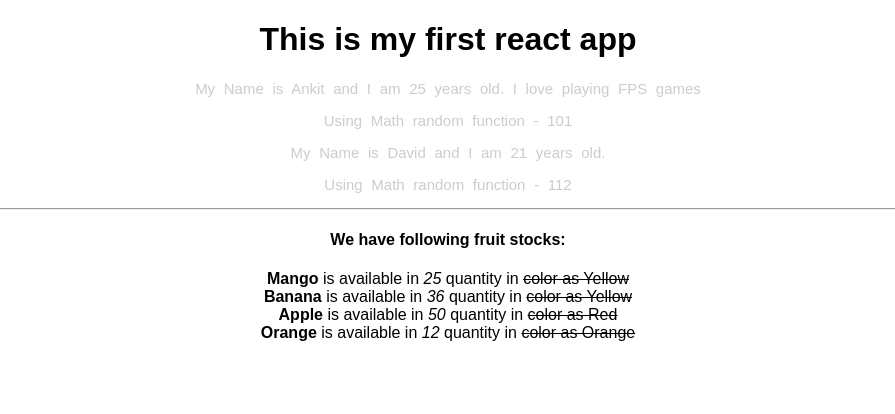
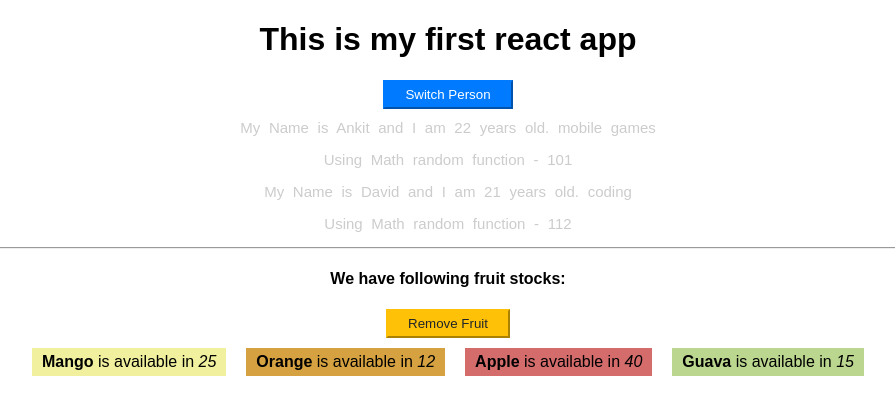
Before and after one commit to Gameonn/react-app, a React (Create React App) app: page / in a window 1280 px wide. Shown: the top 414 px of the page, without its empty margins (192-1087 px from the left). Built offline with nearby package versions, Linux system fonts and the light colour scheme.

Commit message:
use of state and setState

```diff
--- a/src/App.css
+++ b/src/App.css
@@ -1,3 +1,38 @@
 .App {
   text-align: center;
 }
+.App button {
+  padding: 5px 20px;
+  display: block;
+  text-align: center;
+  margin: auto;
+}
+
+.btn-primary {
+  color: #fff;
+  background-color: #007bff;
+  border-color: #007bff;
+}
+.btn-primary:hover {
+  color: #fff;
+  background-color: #0069d9;
+  border-color: #0062cc;
+}
+.btn-primary.focus,
+.btn-primary:focus {
+  box-shadow: 0 0 0 0.2rem rgba(0, 123, 255, 0.5);
+}
+.btn-warning {
+  color: #212529;
+  background-color: #ffc107;
+  border-color: #ffc107;
+}
+.btn-warning:hover {
+  color: #212529;
+  background-color: #e0a800;
+  border-color: #d39e00;
+}
+.btn-warning.focus,
+.btn-warning:focus {
+  box-shadow: 0 0 0 0.2rem rgba(255, 193, 7, 0.5);
+}
--- a/src/App.js
+++ b/src/App.js
@@ -4,28 +4,84 @@ import Fruit from "./Fruit/Fruit";
 import "./App.css";
 
 class App extends Component {
+  state = {
+    persons: [
+      { name: "Ankit", age: 22, hobby: "mobile games" },
+      { name: "David", age: 21, hobby: "coding" },
+    ],
+    fruits: [
+      { name: "Mango", color: "yellow", qty: 25 },
+      { name: "Orange", color: "orange", qty: 12 },
+      { name: "Apple", color: "red", qty: 40 },
+      { name: "Guava", color: "green", qty: 15 },
+    ],
+  };
+
+  switchPersonHandler = () => {
+    this.setState({
+      persons: [
+        { name: "Ankit2", age: 28, hobby: "mobile games" },
+        { name: "David2", age: 24, hobby: "coding" },
+      ],
+    });
+  };
+
+  changeFruitHandler = () => {
+    this.setState({
+      fruits: [
+        { name: "Mango", color: "yellow", qty: 25 },
+        { name: "Orange", color: "orange", qty: 12 },
+        { name: "grapes", color: "brown", qty: 40 },
+        { name: "Guava", color: "green", qty: 15 },
+      ],
+    });
+  };
+
   render() {
     return (
       <div className="App">
         <h1> This is my first react app </h1>
-        <Person name="Ankit" age="25">
-          I love playing FPS games
+        <button className="btn-primary" onClick={this.switchPersonHandler}>
+          Switch Person
+        </button>
+        <Person
+          name={this.state.persons[0].name}
+          age={this.state.persons[0].age}
+        >
+          {this.state.persons[0].hobby}
         </Person>
-        <Person name="David" age="21" />
+        <Person
+          name={this.state.persons[1].name}
+          age={this.state.persons[1].age}
+        >
+          {this.state.persons[1].hobby}
+        </Person>
+
         <hr />
         <h4>We have following fruit stocks:</h4>
-        <Fruit name="Mango" qty="25">
-          color as Yellow
-        </Fruit>
-        <Fruit name="Banana" qty="36">
-          color as Yellow
-        </Fruit>
-        <Fruit name="Apple" qty="50">
-          color as Red
-        </Fruit>
-        <Fruit name="Orange" qty="12">
-          color as Orange
-        </Fruit>
+        <button className="btn-warning" onClick={this.changeFruitHandler}>
+          Remove Fruit
+        </button>
+        <Fruit
+          name={this.state.fruits[0].name}
+          qty={this.state.fruits[0].qty}
+          color={this.state.fruits[0].color}
+        />
+        <Fruit
+          name={this.state.fruits[1].name}
+          qty={this.state.fruits[1].qty}
+          color={this.state.fruits[1].color}
+        />
+        <Fruit
+          name={this.state.fruits[2].name}
+          qty={this.state.fruits[2].qty}
+          color={this.state.fruits[2].color}
+        />
+        <Fruit
+          name={this.state.fruits[3].name}
+          qty={this.state.fruits[3].qty}
+          color={this.state.fruits[3].color}
+        />
       </div>
     );
 
--- /dev/null
+++ b/src/Fruit/Fruit.css
@@ -0,0 +1,25 @@
+.Fruit {
+  display: inline-block;
+  margin: 10px;
+}
+
+.orange {
+  background-color: rgb(214, 162, 65);
+  padding: 5px 10px;
+}
+.yellow {
+  background-color: #f0f09e;
+  padding: 5px 10px;
+}
+.red {
+  background-color: rgb(212, 108, 108);
+  padding: 5px 10px;
+}
+.green {
+  background-color: rgb(186, 214, 143);
+  padding: 5px 10px;
+}
+.brown {
+  background-color: rgb(216, 164, 164);
+  padding: 5px 10px;
+}
--- a/src/Fruit/Fruit.js
+++ b/src/Fruit/Fruit.js
@@ -1,10 +1,12 @@
 import React from "react";
+import "./Fruit.css";
 
 const fruit = (props) => {
   return (
     <div className="Fruit">
-      <strong> {props.name}</strong> is available in <i>{props.qty}</i> quantity
-      in <s>{props.children}</s>
+      <div className={props.color}>
+        <strong> {props.name}</strong> is available in <i>{props.qty}</i>
+      </div>
     </div>
   );
 };
--- a/src/Person/Person.css
+++ b/src/Person/Person.css
@@ -3,4 +3,5 @@
   font-weight: 400;
   word-spacing: 4.5px;
   color: #ccc;
+  margin-top: 10px;
 }
```
Also changed, not shown: 1 other file (tests, documents, lock files or other folders).
